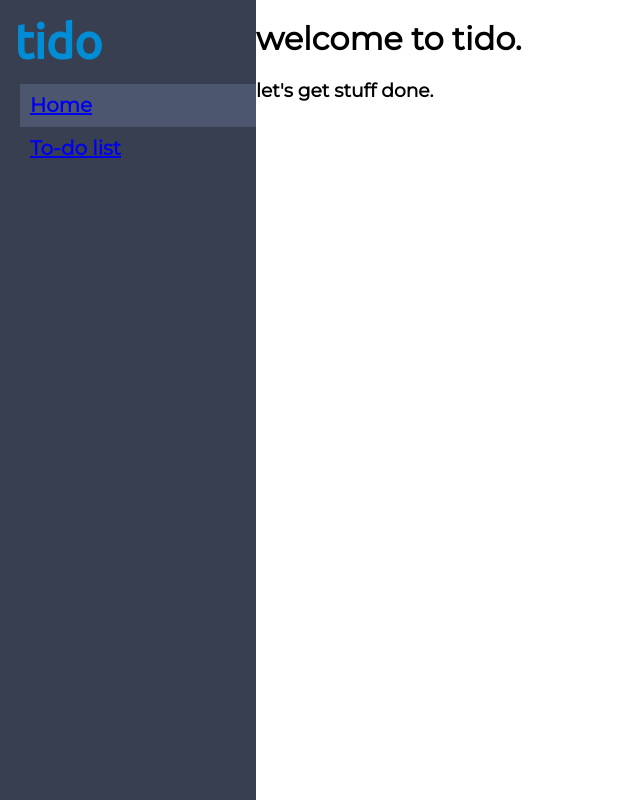
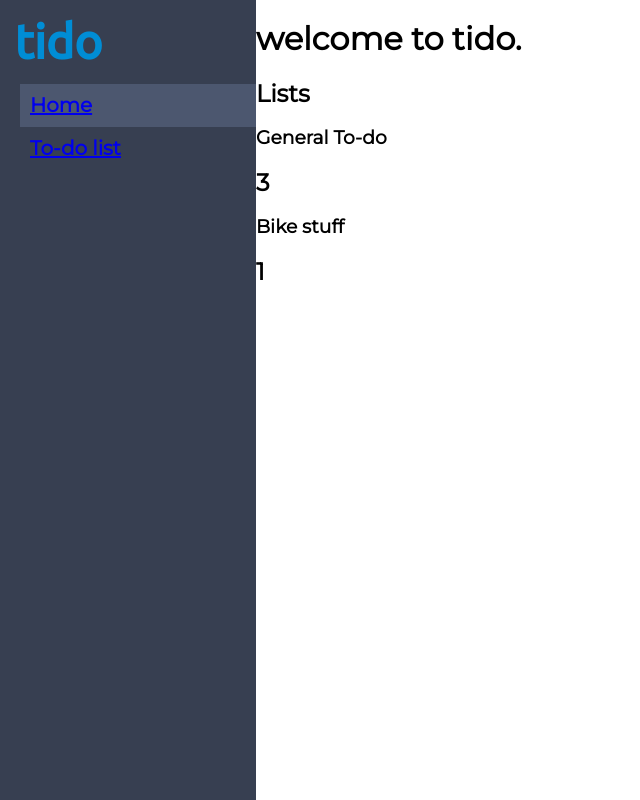
Before and after one commit to prescarlton/tido, a React (Create React App) app: page / in a window 1280 px wide. Shown: the whole page, without its empty margins (0-640 px from the left). Built offline with nearby package versions, Linux system fonts and the light colour scheme.

Commit message:
working on being able to create/edit/delete both items and lists
would've been simpler if i just had one list. not as cool though. not as cool. this is definitley a rabbit hole doing it this way, but hoping to learn more about redux and react-router along the way.

```diff
--- /dev/null
+++ b/src/actions/lists.js
@@ -0,0 +1,35 @@
+import { v4 as uuidv4 } from 'uuid';
+
+// CREATE_LIST
+export const newList = ({listName}) => ({
+    type: 'CREATE_LIST',
+    list: {
+        id: uuidv4(),
+        listName,
+        tasks: []
+    }
+})
+
+// EDIT_LIST
+export const editList = (listName, updates) => ({
+    type: 'EDIT_LIST',
+    listName,
+    updates
+})
+
+// DELETE_LIST
+export const deleteList = ({listName}) => ({
+    type: 'DELETE_LIST',
+    listName
+})
+
+// ADD_ITEM
+export const addItemToList = ({listName, taskName = '', dueAt = '', flag = ''}) => ({
+    type: 'ADD_ITEM_TO_LIST',
+    listName,
+    task: {
+        name: taskName,
+        due: dueAt,
+        flag
+    }
+})
--- /dev/null
+++ b/src/components/molecules/ListCard.js
@@ -0,0 +1,12 @@
+import React from 'react';
+
+const ListCard = (props) => {
+    return (
+        <div className='listCard'>
+        <h3 className='listCard__listName'>{props.listName}</h3>
+        <h2 className='listCard__taskCount'>{props.tasks.length}</h2>
+        </div>
+    )
+}
+
+export default ListCard;
--- a/src/components/pages/HomePage.js
+++ b/src/components/pages/HomePage.js
@@ -1,12 +1,30 @@
 import React from 'react';
+import { connect } from 'react-redux';
+import ListCard from '../molecules/ListCard';
 
-const HomePage = () => {
+const HomePage = (props) => {
+    console.log(props.lists);
     return (
         <div className='homePage'>
             <h1>welcome to tido.</h1>
-            <h3>let's get stuff done.</h3>
+            <h2>Lists</h2>
+            {props.lists.length > 0 ? props.lists.map((list) => {
+                return <ListCard
+                    key={list.listName}
+                    {...list}
+                />
+            }) : (
+                    <h3>Looks like you don't have any lists yet. Click the + button to make your first list.</h3>
+                )
+            }
         </div>
     )
 }
 
-export default HomePage;
+const mapStateToProps = (state) => {
+    return {
+        lists: state.lists
+    }
+}
+
+export default connect(mapStateToProps)(HomePage);
--- a/src/index.js
+++ b/src/index.js
@@ -11,13 +11,19 @@ import { Provider } from 'react-redux';
 import configureStore from './store/configureStore';
 import { addItem } from './actions/listItems';
 import App from './App';
+import { addItemToList, newList, deleteList } from './actions/lists';
 
 const store = configureStore();
-store.dispatch(addItem({taskName: 'do taxes', flag: 'important', dueAt: '' }))
-store.dispatch(addItem({taskName: 'walk dogs', flag: 'home', dueAt: '' }))
-store.dispatch(addItem({taskName: 'do dishes', flag: 'home', dueAt: '' }))
-store.dispatch(addItem({taskName: 'call jeff', flag: 'work', dueAt: '' }))
-store.dispatch(addItem({taskName: 'build gravelbike', flag: 'bikes', dueAt: '' }))
+
+
+store.dispatch(newList({ listName: 'General To-do' }))
+
+store.dispatch(addItemToList({ listName: 'General To-do', taskName: 'Make tido better' }))
+store.dispatch(addItemToList({ listName: 'General To-do', taskName: 'go to dads house' }))
+store.dispatch(addItemToList({ listName: 'General To-do', taskName: 'put clothes away' }))
+
+store.dispatch(newList({ listName: 'Bike stuff' }))
+store.dispatch(addItemToList({ listName: 'Bike stuff', taskName: 'fix cannondale' }))
 
 
 ReactDOM.render(
--- /dev/null
+++ b/src/reducers/lists.js
@@ -0,0 +1,42 @@
+// Lists reducer
+const listsReducerDefaultState = [];
+const listsReducer = (state = listsReducerDefaultState, action) => {
+    switch (action.type) {
+        case 'CREATE_LIST':
+            return [
+                ...state,
+                action.list
+            ];
+        case 'DELETE_LIST':
+            return [...state].filter((list) => {
+                return list.listName != action.listName
+            })
+        case 'EDIT_LIST':
+            return state.map((item) => {
+                if (item.id === action.id) {
+                    return {
+                        ...item,
+                        ...action.updates
+                    }
+                } else {
+                    return item;
+                }
+            })
+        case 'ADD_ITEM_TO_LIST':
+            return state.map((list) => {
+                if (list.listName === action.listName) {
+                    return {
+                        ...list,
+                        tasks: [...list.tasks, action.task]
+                    }
+                }else{
+                    return list
+                }
+
+            })
+        default:
+            return state
+    }
+}
+
+export default listsReducer;
--- a/src/store/configureStore.js
+++ b/src/store/configureStore.js
@@ -1,13 +1,15 @@
 import { createStore, combineReducers } from 'redux';
 import listItemsReducer from '../reducers/listItems';
 import filterReducer from '../reducers/filters';
+import listsReducer from '../reducers/lists';
 
 export default () => {
     // create the store
     const store = createStore(
         combineReducers({
             items: listItemsReducer,
-            filters: filterReducer
+            filters: filterReducer,
+            lists: listsReducer
         })
     )
     return store;
```
